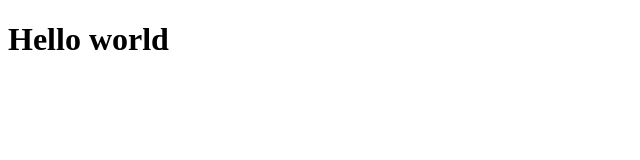
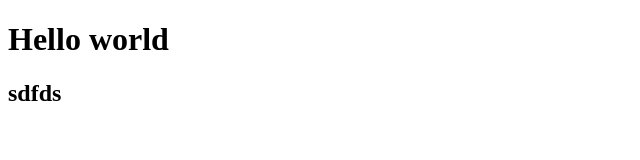
Before and after one commit to aleksi947/project, a plain HTML site: page index.html in a window 1280 px wide. Shown: the full height of the page, 0-640 px from the left. Drawn offline with Linux system fonts and the light colour scheme.

Commit message:
index.html mod

```diff
--- a/index.html
+++ b/index.html
@@ -8,5 +8,6 @@
 </head>
 <body>
   <h1>Hello world</h1>
+  <h2>sdfds</h2>
 </body>
 </html>
```
